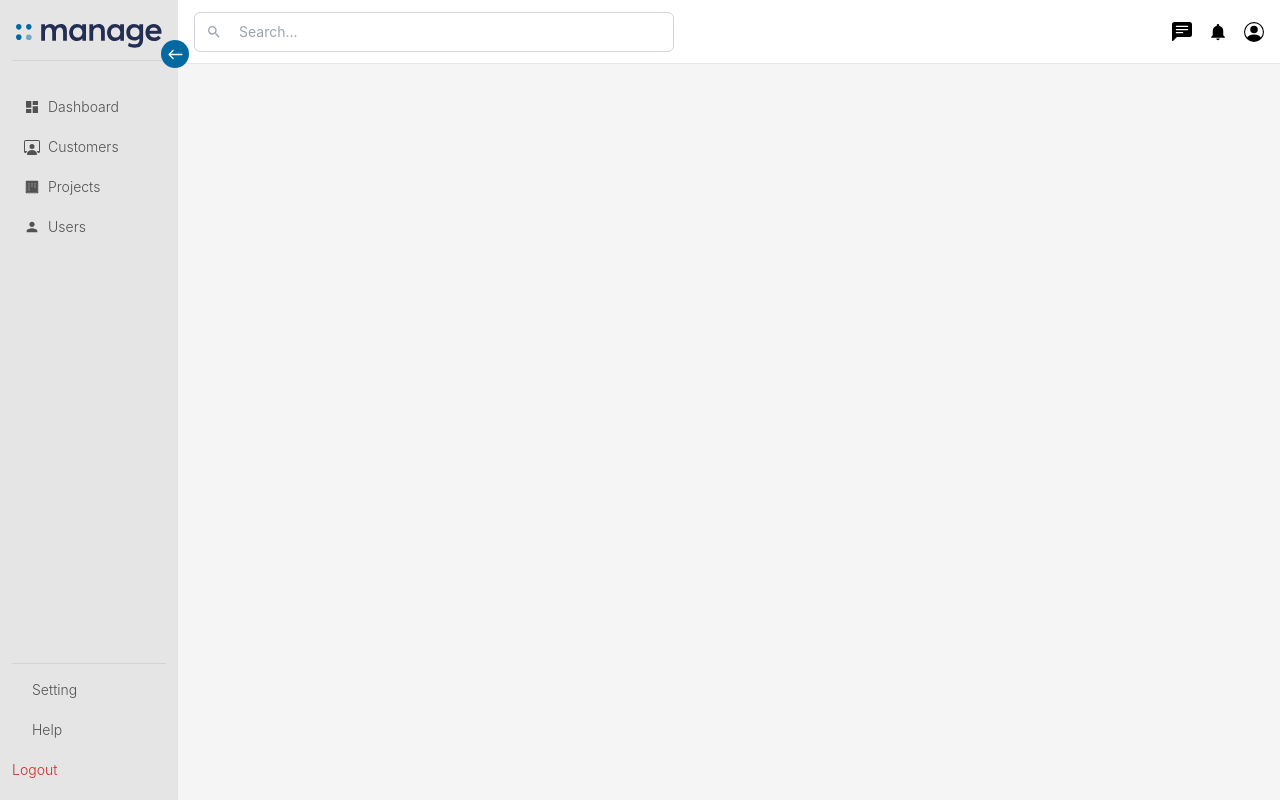
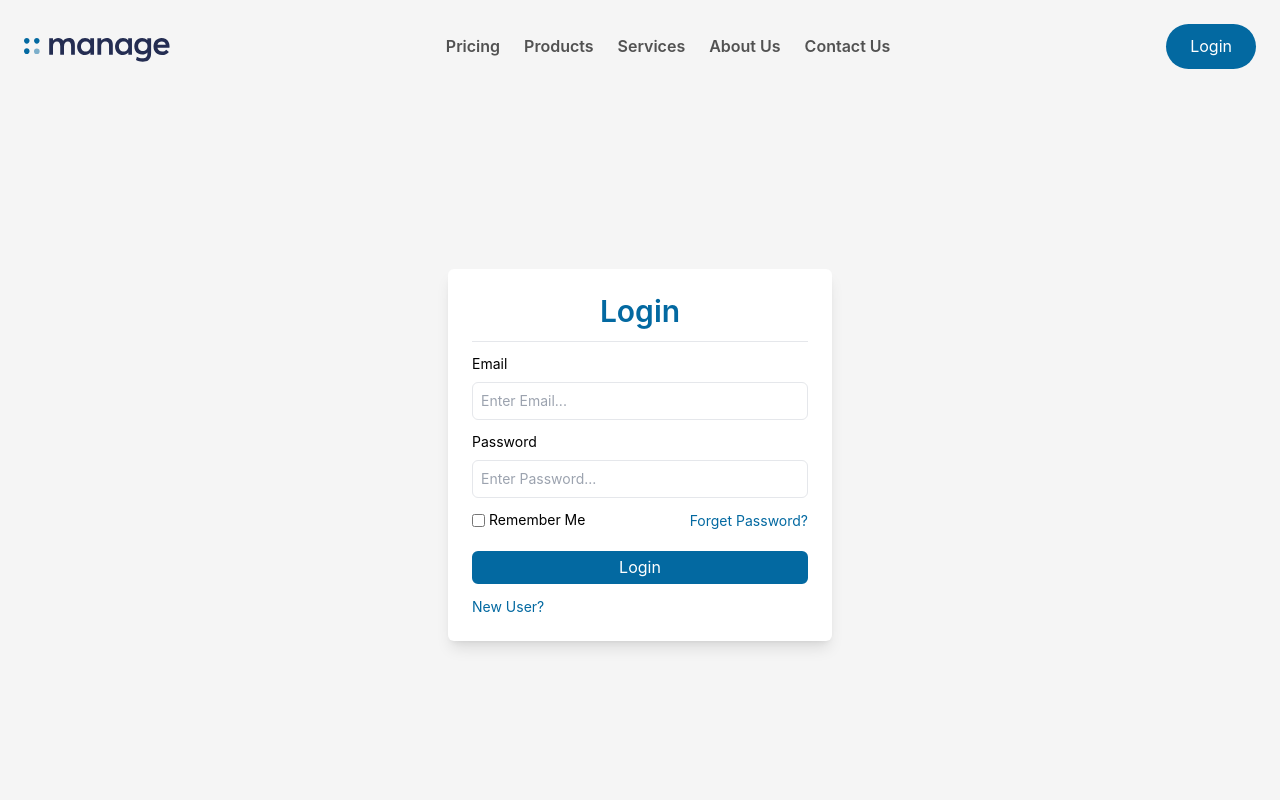
Before and after one commit to Meesam/DevOpsClient, a React (Create React App) app: page /login in a window 1280 px wide. Before the commit this address led to /home. Built offline with nearby package versions, Linux system fonts and the light colour scheme; sample sign-in values are in the browser's storage.

Commit message:
still working on auth based navigation

```diff
--- a/src/Layouts/AuthLayout/components/NavMenu.tsx
+++ b/src/Layouts/AuthLayout/components/NavMenu.tsx
@@ -31,7 +31,13 @@ const NavMenu = () => {
       </div>
       <div className="flex-1 py-7 flex flex-col gap-1 border-t border-neutral-300">
         {sideBarItems.map((item) => {
-          return <SideBarLink isToggled={isToggled} sideBarItem={item} />;
+          return (
+            <SideBarLink
+              key={item.title}
+              isToggled={isToggled}
+              sideBarItem={item}
+            />
+          );
         })}
       </div>
       <div className="flex flex-col gap-1 pt-2 border-t border-neutral-300">
--- a/src/Pages/Login.tsx
+++ b/src/Pages/Login.tsx
@@ -4,6 +4,7 @@ import { useForm } from "react-hook-form";
 import { zodResolver } from "@hookform/resolvers/zod";
 import { postWithoutToken, ResponseType } from "../Utils/request-axios";
 import { useStore } from "../store";
+import { useNavigate } from "react-router-dom";
 
 type formData = {
   UserName: string;
@@ -16,6 +17,7 @@ interface LoginResponse {
 }
 
 const Login = () => {
+  const navigate = useNavigate();
   const setToken = useStore((state) => state.setToken);
   const setExpiration = useStore((state) => state.setExpiration);
 
@@ -42,6 +44,7 @@ const Login = () => {
         let resp = response?.data as LoginResponse;
         setToken(resp?.token);
         setExpiration(resp?.expiration);
+        navigate("/users");
       }
     } catch (err) {
       console.log(err);
--- a/src/routes/ProtectedRoute/index.tsx
+++ b/src/routes/ProtectedRoute/index.tsx
@@ -1,12 +1,22 @@
 import React from "react";
-import { Navigate } from "react-router-dom";
+import { Navigate, Outlet } from "react-router-dom";
 
 interface ProtectedRouteProps {
   isAuthorized: boolean;
+  isPublic: boolean;
 }
 
-const ProtectedRoute: React.FC<ProtectedRouteProps> = ({ isAuthorized }) => {
-  return isAuthorized ? <Navigate to="/home" /> : <Navigate to="/login" />;
+const ProtectedRoute: React.FC<ProtectedRouteProps> = ({
+  isAuthorized,
+  isPublic,
+}) => {
+  console.log("isAuthorized", isAuthorized);
+
+  const renderChild = React.useMemo(() => {
+    return isPublic || isAuthorized ? <Outlet /> : <Navigate to="/login" />;
+  }, [isAuthorized, isPublic]);
+
+  return <>{renderChild}</>;
 };
 
 export default ProtectedRoute;
--- a/src/routes/generate-routes.tsx
+++ b/src/routes/generate-routes.tsx
@@ -32,26 +32,38 @@ export const renderRoutes = (mainRoutes: any) => {
 
         return (
           <Route key={index} element={<Layout />}>
-            <Route element={<ProtectedRoute isAuthorized={isAuthorized} />}>
-              {subRoutes.map(
-                ({
+            {subRoutes.map(
+              (
+                {
                   component: Component,
                   path,
                   name,
+                  isPublic,
                 }: {
                   component: any;
-                  path: any;
-                  name: any;
-                }) => {
-                  return (
-                    Component &&
-                    path && (
+                  path: string;
+                  name: string;
+                  isPublic: boolean;
+                },
+                index: number
+              ) => {
+                return (
+                  <Route
+                    element={
+                      <ProtectedRoute
+                        isPublic={isPublic}
+                        isAuthorized={isAuthorized}
+                      />
+                    }
+                    key={index}
+                  >
+                    {Component && path && (
                       <Route key={name} element={<Component />} path={path} />
-                    )
-                  );
-                }
-              )}
-            </Route>
+                    )}
+                  </Route>
+                );
+              }
+            )}
           </Route>
         );
       }
--- a/src/routes/index.ts
+++ b/src/routes/index.ts
@@ -38,7 +38,6 @@ export const routes = [
         title: "Home page",
         component: Home,
         path: "/home",
-        isPublic: false,
         layout: AuthLayout,
       },
       {
@@ -52,7 +51,6 @@ export const routes = [
             hasSiderLink: true,
             component: ListUsers,
             path: "/users",
-            isPublic: false,
             layout: AuthLayout,
           },
           {
@@ -61,7 +59,6 @@ export const routes = [
             hasSiderLink: true,
             component: CreateUser,
             path: "/users/new",
-            isPublic: false,
             layout: AuthLayout,
           },
         ],
```
